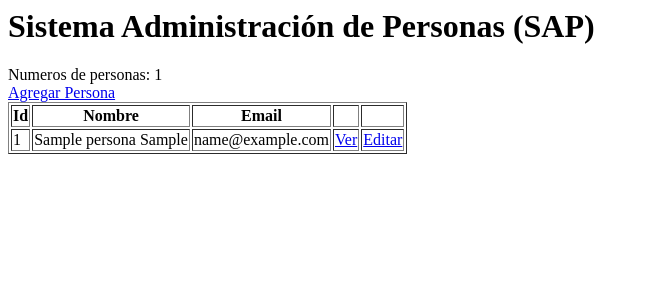
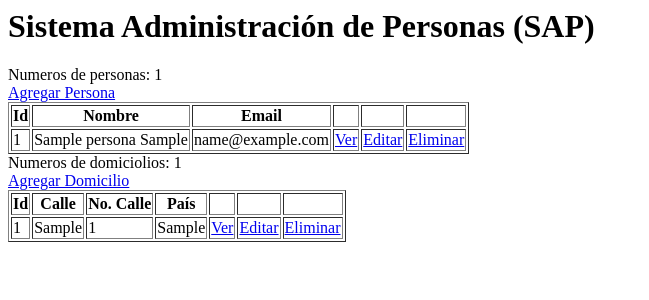
Before and after one commit to Disturiz/personas_django, a Django app: page / in a window 1280 px wide. Shown: the top 300 px of the page, without its empty margins (0-649 px from the left). Run offline with Django 4.2, Linux system fonts and the light colour scheme; tables that the repository leaves empty hold one stand-in row (values such as "Sample post").

Commit message:
Mantimiento de Domicilios

```diff
--- a/sap/personas/views.py
+++ b/sap/personas/views.py
@@ -1,10 +1,14 @@
 from django.shortcuts import render, get_object_or_404
 
 # Create your views here.
-from personas.models import Persona
+from personas.models import Persona, Domicilio
 
 
 def detallePersona(request, id):
     #persona = Persona.objects.get(pk=id)
     persona = get_object_or_404(Persona, pk=id)
     return render(request, 'personas/detalle.html', {'persona': persona})
+
+def detalleDomicilio(request, id):
+    domicilio = get_object_or_404(Persona, pk=id)
+    return render(request, 'personas/detalleDomicilio.html', {'domicilio': domicilio})
--- a/sap/sap/urls.py
+++ b/sap/sap/urls.py
@@ -17,13 +17,17 @@ Including another URLconf
 from django.contrib import admin
 from django.urls import path
 
-from personas.views import detallePersona
-from webapp.views import bienvenido, nuevaPersona
+from personas.views import detallePersona, detalleDomicilio
+from webapp.views import bienvenido, nuevaPersona, editarPersona, eliminarPersona, nuevoDomicilio
 
 urlpatterns = [
     path('admin/', admin.site.urls),
     path('', bienvenido, name='inicio'),
     path('detalle_persona/<int:id>', detallePersona),
-    path('nueva_persona', nuevaPersona)
+    path('nueva_persona', nuevaPersona),
+    path('editar_persona/<int:id>', editarPersona),
+    path('eliminar_persona/<int:id>', eliminarPersona),
+    path('detalle_domicilio/<int:id>', detalleDomicilio),
+    path('nuevo_domicilio', nuevoDomicilio),
 
 ]
--- a/sap/webapp/templates/bienvenido.html
+++ b/sap/webapp/templates/bienvenido.html
@@ -21,6 +21,7 @@
             <th>Email</th>
             <th></th>
             <th></th>
+            <th></th>
         </tr>
         </thead>
         <tbody>
@@ -31,6 +32,41 @@
             <td> {{persona.email}}</td>
             <td><a href="detalle_persona/{{persona.id}}">Ver</a></td>
             <td><a href="editar_persona/{{persona.id}}">Editar</a></td>
+            <td><a href="eliminar_persona/{{persona.id}}">Eliminar</a></td>
+        </tr>
+        {% endfor %}
+        </tbody>
+    </table>
+</div>
+<div>
+    Numeros de domiciolios: {{no_domicilios}}
+</div>
+<div>
+    <a href="nuevo_domicilio">Agregar Domicilio</a>
+</div>
+<div>
+    <table border="1">
+        <thead>
+        <tr>
+            <th>Id</th>
+            <th>Calle</th>
+            <th>No. Calle</th>
+            <th>País</th>
+            <th></th>
+            <th></th>
+            <th></th>
+        </tr>
+        </thead>
+        <tbody>
+        {% for domicilio in domicilios %}
+        <tr>
+            <td>{{domicilio.id}}</td>
+            <td>{{domicilio.calle}}</td>
+            <td> {{domicilio.no_calle}}</td>
+            <td> {{domicilio.pais}}</td>
+            <td><a href="domicilio/{{domicilio.id}}">Ver</a></td>
+            <td><a href="editar_domicilio/{{domicilio.id}}">Editar</a></td>
+            <td><a href="eliminar_domicilio/{{domicilio.id}}">Eliminar</a></td>
         </tr>
         {% endfor %}
         </tbody>
--- a/sap/webapp/views.py
+++ b/sap/webapp/views.py
@@ -1,16 +1,21 @@
 from django.forms import modelform_factory
 from django.http import HttpResponse
-from django.shortcuts import render, redirect
+from django.shortcuts import render, redirect, get_object_or_404
 
 # Create your views here.
-from personas.forms import PersonaForm
-from personas.models import Persona
+from personas.forms import PersonaForm, DomicilioForm
+from personas.models import Persona, Domicilio
+
 
 
 def bienvenido(request):
     no_personas_var = Persona.objects.count()
     personas = Persona.objects.all()
-    return render(request, 'bienvenido.html', {'no_personas': no_personas_var, 'personas': personas})
+    no_domicilios_var = Domicilio.objects.count()
+    domicilios = Domicilio.objects.all()
+    return render(request, 'bienvenido.html', {'no_personas': no_personas_var, 'personas': personas, 'no_domicilios': no_domicilios_var, 'domicilios': domicilios })
+
+
 
 
 #PersonaForm = modelform_factory(Persona, exclude=[])
@@ -26,3 +31,32 @@ def nuevaPersona(request):
         formaPersona = PersonaForm()
 
     return render(request, 'personas/nuevo.html', {'formaPersona': formaPersona})
+
+def nuevoDomicilio(request):
+    if request.method == 'POST':
+        formaDomicilio = DomicilioForm(request.POST)
+        if formaDomicilio.is_valid():
+            formaDomicilio.save()
+            return redirect('inicio')
+    else:
+        formaDomicilio = DomicilioForm()
+
+    return render(request, 'personas/nuevoDomicilio.html', {'formaDomicilio': formaDomicilio})
+
+def editarPersona(request, id):
+    persona = get_object_or_404(Persona, pk=id)
+    if request.method == 'POST':
+        formaPersona = PersonaForm(request.POST, instance=persona)
+        if formaPersona.is_valid():
+            formaPersona.save()
+            return redirect('inicio')
+    else:
+        formaPersona = PersonaForm(instance=persona)
+
+    return render(request, 'personas/editar.html', {'formaPersona': formaPersona})
+
+def eliminarPersona(request, id):
+    persona = get_object_or_404(Persona, pk=id)
+    if persona:
+        persona.delete()
+    return redirect('inicio')
```
Also changed, not shown: sap/personas/forms.py (+11 -2 lines), sap/personas/templates/personas/detalleDomicilio.html (added, +17 -0 lines), sap/personas/templates/personas/editar.html (added, +17 -0 lines), sap/personas/templates/personas/editarDomicilio.html (added, +17 -0 lines), sap/personas/templates/personas/nuevoDomicilio.html (added, +17 -0 lines).
